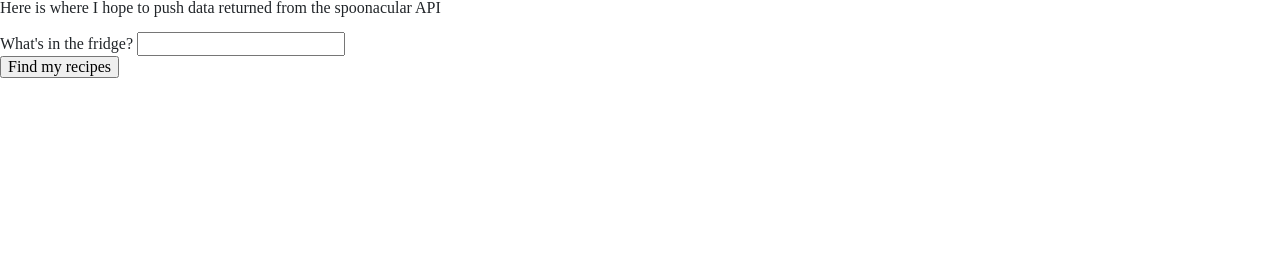
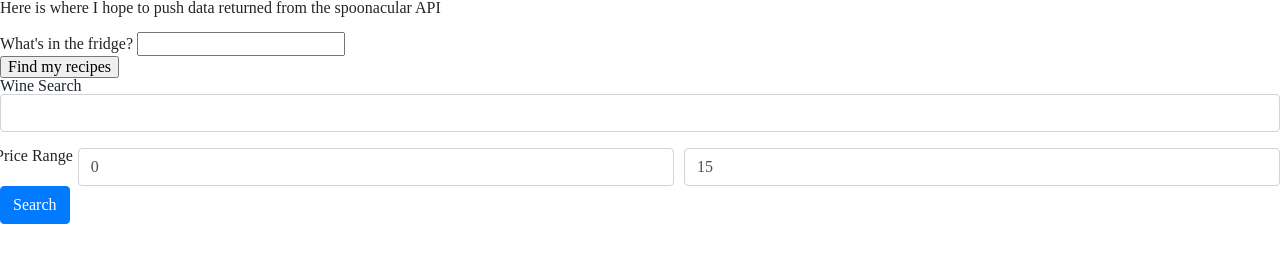
Before and after one commit to xoamara/Eat-Sip-Chill, a plain HTML site: page index.html in a window 1280 px wide. Drawn offline with nearby package versions, Linux system fonts and the light colour scheme.

Commit message:
Basic wine search form

```diff
--- a/assets/javascript/script.js
+++ b/assets/javascript/script.js
@@ -38,5 +38,17 @@ $(document).ready(function () {
         });
     });
 
+    // Wine search
+    $("#wineSearchForm").submit(function(event) {
+        event.preventDefault();
 
+        var searchText = $("#wineSearchInput").val();
+        var searchMinPrice = $("#minPrice").val();
+        var searchMaxPrice = $("#maxPrice").val();
+        console.log("Search Text:", searchText +
+                    ", Min:", searchMinPrice +
+                    ", Max Price:", searchMaxPrice);
+
+        // TODO: Search against Snooth API
+    });
 });
--- a/index.html
+++ b/index.html
@@ -37,9 +37,29 @@
             </form>
     </div>
 
+    <div id="wine">
+        <form id="wineSearchForm">
+            <div class="form-group">
+                <label for="wineSearchInput">Wine Search</label>
+                <input type="text" id="wineSearchInput" class="form-control">
+            </div>
+            <div class="form-row">
+                <label for="priceRange">Price Range</label>
+                <div class="col">
+                    <input type="number" id="minPrice" value="0" class="form-control">
+                </div>
+                <div class="col">
+                    <input type="number" id="maxPrice" value="15" class="form-control">
+                </div>
+            </div>
+            <button type="submit" id="wineSearchBtn" class="btn btn-primary">Search</button>
+        </form>
+    </div>
+
 
         <script src="assets/javascript/script.js"></script>
 
         <script src="https://stackpath.bootstrapcdn.com/bootstrap/4.1.3/js/bootstrap.min.js" integrity="sha384-ChfqqxuZUCnJSK3+MXmPNIyE6ZbWh2IMqE241rYiqJxyMiZ6OW/JmZQ5stwEULTy"
             crossorigin="anonymous"></script>
 </body>
+</html>
```
